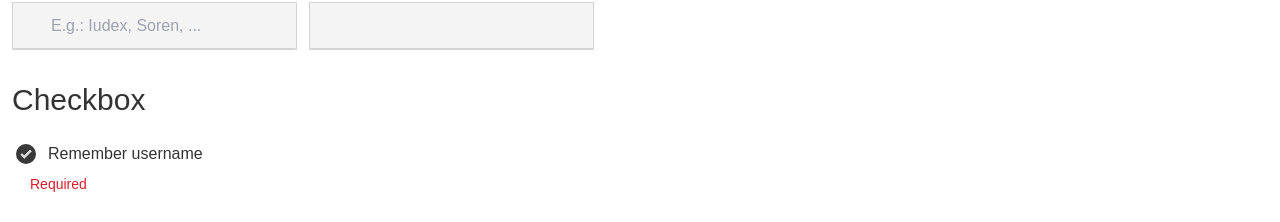
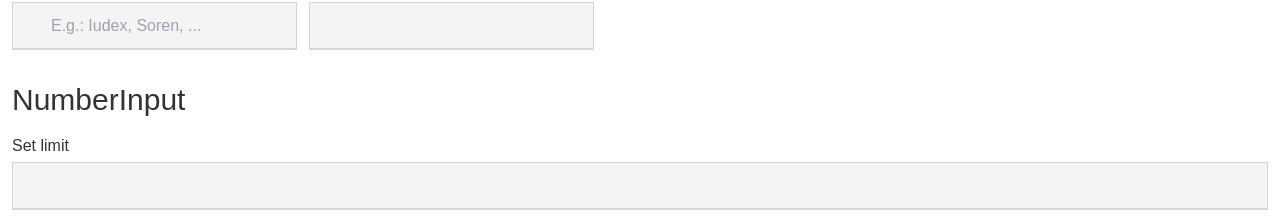
Before and after one commit to IudexSoren/iudex-design, a Next.js app: page /inputs in a window 1280 px wide. Shown: the part 578-800 px from the top of the page. Built offline with nearby package versions, Linux system fonts and the light colour scheme; some icons are missing; a web font is replaced by a local one.

Commit message:
NumberInput added, but pending to finish

```diff
--- a/pages/inputs.tsx
+++ b/pages/inputs.tsx
@@ -1,7 +1,7 @@
 import React from 'react'
 import { NextPage } from 'next'
 import { CancelIcon, CheckmarkFilledIcon, ForwardArrowIcon, PasswordIcon, UserIcon } from '@common/icons'
-import { Checkbox, DateTimePicker, DropdownSelect, DropdownSelectEvent, Radio, Slider, TextInput, DropdownSelectOptionProps, DateTimePickerEvent } from '@common/inputs'
+import { Checkbox, DateTimePicker, DropdownSelect, DropdownSelectEvent, Radio, Slider, TextInput, DropdownSelectOptionProps, DateTimePickerEvent, NumberInput } from '@common/inputs'
 import { Typography } from '@common/typographies'
 import { Button } from '@common/buttons'
 import { DropdownSelectGroupOptionProps } from '@common/inputs/types'
@@ -375,6 +375,21 @@ const Inputs: NextPage = () => {
       {/* End of TextInput section */}
 
       {/* NumberInput section */}
+      <div
+        className='mb-5'
+      >
+        <Typography
+          className='mb-4'
+          level='h2'
+          size='3xl'
+        >
+          NumberInput
+        </Typography>
+
+        <NumberInput
+          labelContent='Set limit'
+        />
+      </div>
       {/* End of NumberInput section */}
 
       {/* Checkbox section */}
--- /dev/null
+++ b/src/common/inputs/components/NumberInput.tsx
@@ -0,0 +1,40 @@
+import React from 'react'
+import { NumberInputProps } from '../types'
+import { TextInput } from './TextInput'
+
+export const NumberInput = React.forwardRef<HTMLInputElement, NumberInputProps>(({
+  max,
+  min,
+  onChange,beforeInput,
+  onKeyDown,
+  value = 0,
+  ...props
+}, ref) => {
+
+  const onInputChange = (event: React.ChangeEvent<HTMLInputElement>) => {
+    const { target } = event;
+    const { value } = target;
+    const convertedValue = Number(value);
+
+    if (isNaN(convertedValue)) return;
+
+    if (!onChange) return;
+
+    onChange(event);
+  }
+
+  const onInputKeyDown = (event: React.KeyboardEvent<HTMLInputElement>) => {
+    if (!onKeyDown) return;
+
+    onKeyDown(event);
+  }
+
+  return (
+    <TextInput
+      onChange={onInputChange}
+      onKeyDown={onInputKeyDown}
+      ref={ref}
+      {...props}
+    />
+  )
+})
--- a/src/common/inputs/index.ts
+++ b/src/common/inputs/index.ts
@@ -2,6 +2,7 @@ export { Checkbox } from './components/Checkbox';
 export { DateTimePicker } from './components/DateTimePicker';
 export { DropdownSelect } from './components/DropdownSelect';
 export { ErrorMessage } from './components/ErrorMessage';
+export { NumberInput } from './components/NumberInput';
 export { Radio } from './components/Radio';
 export { Slider } from './components/Slider';
 export { TextInput } from './components/TextInput';
```
Also changed, not shown: src/common/inputs/types.ts (+5 -2 lines), 1 other file (tests, documents, lock files or other folders).
